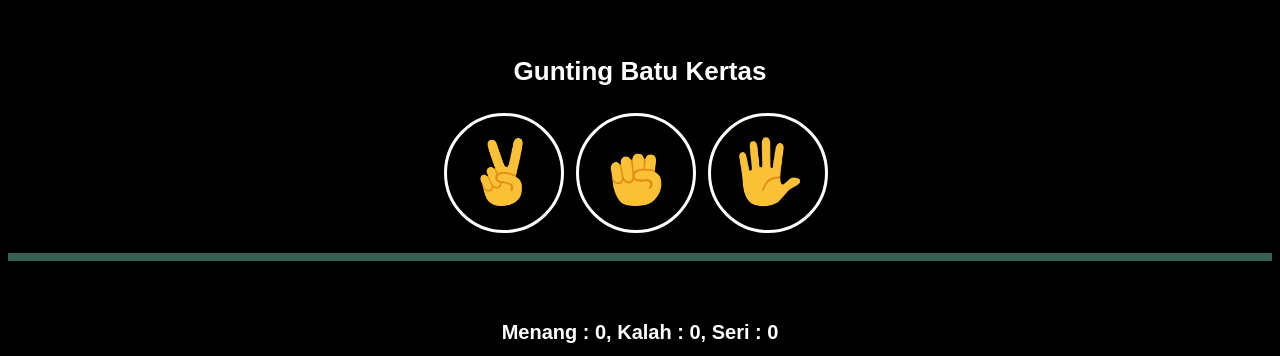
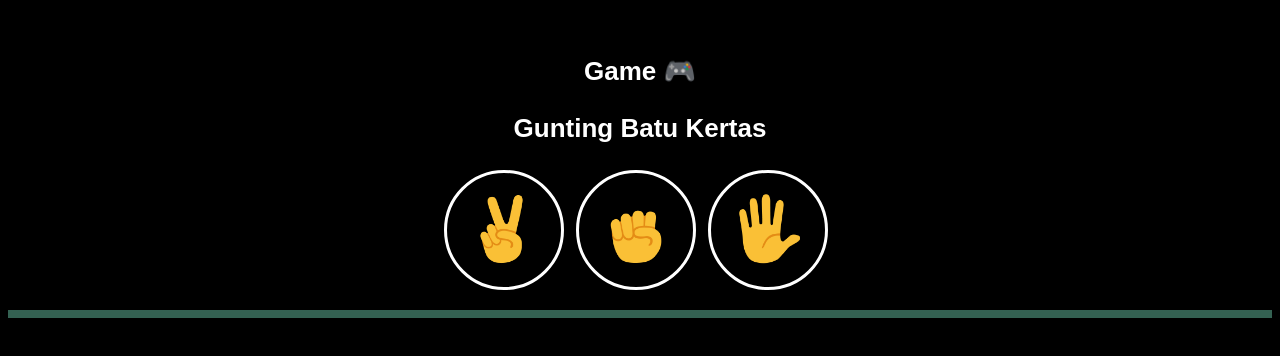
Before and after one commit to jamalhadi765/jamalhadi-website, a plain HTML site: page index.html in a window 1280 px wide. Shown: the part 444-800 px from the top of the page. Drawn offline with Linux system fonts and the light colour scheme.

Commit message:
Update index.html

```diff
--- a/index.html
+++ b/index.html
@@ -6,6 +6,7 @@
   </head>
   <body>
 
+    <h3>Game 🎮</h3>
     <h3>Gunting Batu Kertas</h3>
     <button class="moves-button js-gunting">
       <img class="moves-icon" src="Gunting-emoji.png">
```
